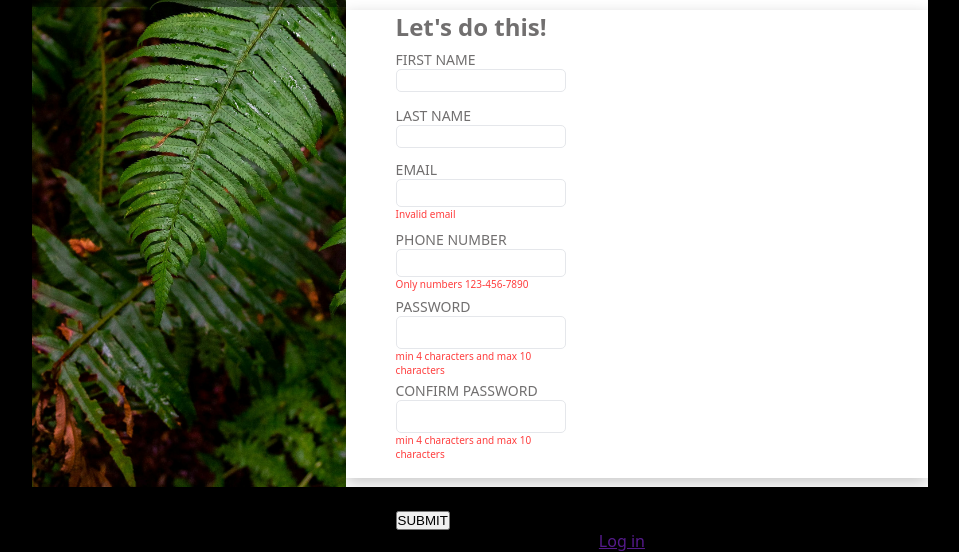
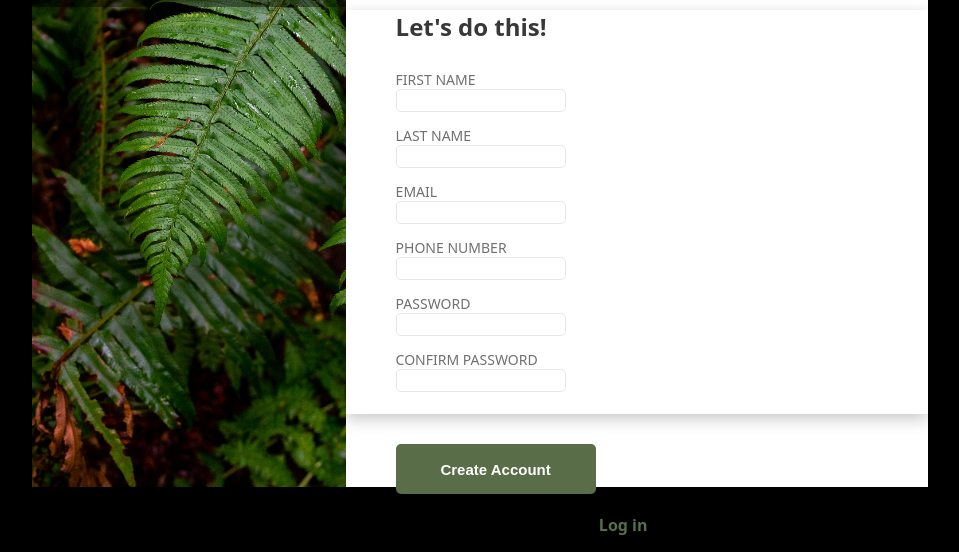
Before and after one commit to RihamRamzi/Sign-up-form, a plain HTML site: page index.html in a window 1280 px wide. Shown: the part 313-865 px from the top of the page, without its empty margins (160-1119 px from the left). Drawn offline with Linux system fonts and the light colour scheme.

Commit message:
Project Complete

```diff
--- a/index.html
+++ b/index.html
@@ -41,7 +41,6 @@
               <div>
                 <label for="email">EMAIL</label>
                 <input type="email" id="email" name="userEmail" />
-                <span>Invalid email</span>
               </div>
               <div>
                 <label for="phoneNum">PHONE NUMBER</label>
@@ -52,7 +51,6 @@
                   inputmode="numeric"
                   pattern="[0-9]{3}-[0-9]{3}-[0-9]{4}"
                 />
-                <span>Only numbers 123-456-7890</span>
               </div>
               <div>
                 <label for="password">PASSWORD</label>
@@ -63,7 +61,6 @@
                   minlength="4"
                   maxlength="10"
                 />
-                <span>min 4 characters and max 10 characters</span>
               </div>
               <div>
                 <label for="cpassword">CONFIRM PASSWORD</label>
@@ -75,13 +72,15 @@
                   minlength="4"
                   maxlength="10"
                 />
-                <span>min 4 characters and max 10 characters</span>
               </div>
             </div>
           </div>
           <div class="btnCon">
-            <button>SUBMIT</button>
-            <p>already have and account? <a href="">Log in</a></p>
+            <button>Create Account</button>
+            <p>
+              already have and account?
+              <a href="">Log in</a>
+            </p>
           </div>
         </form>
       </div>
--- a/styles.css
+++ b/styles.css
@@ -120,7 +120,7 @@ span {
 input:user-invalid {
   border: 1px solid hsla(0, 100%, 50%, 0.397);
 }
-input:invalid,
+input:user-invalid,
 span {
   visibility: visible;
 }
@@ -135,9 +135,27 @@ label {
   font-size: 14px;
 }
 h2 {
-  color: hsl(0, 1%, 44%);
+  color: hsl(0, 1%, 22%);
+  margin-bottom: 20px;
 }
 
 form > div {
   padding-left: 50px;
 }
+
+.btnCon button {
+  width: 200px;
+  height: 50px;
+  margin-bottom: 20px;
+  background-color: #596d48;
+  color: hsl(0, 0%, 100%);
+  font-weight: 700;
+  border: none;
+  border-radius: 5px;
+  font-size: 15px;
+}
+a {
+  color: #596d48;
+  font-weight: 700;
+  text-decoration: none;
+}
```
